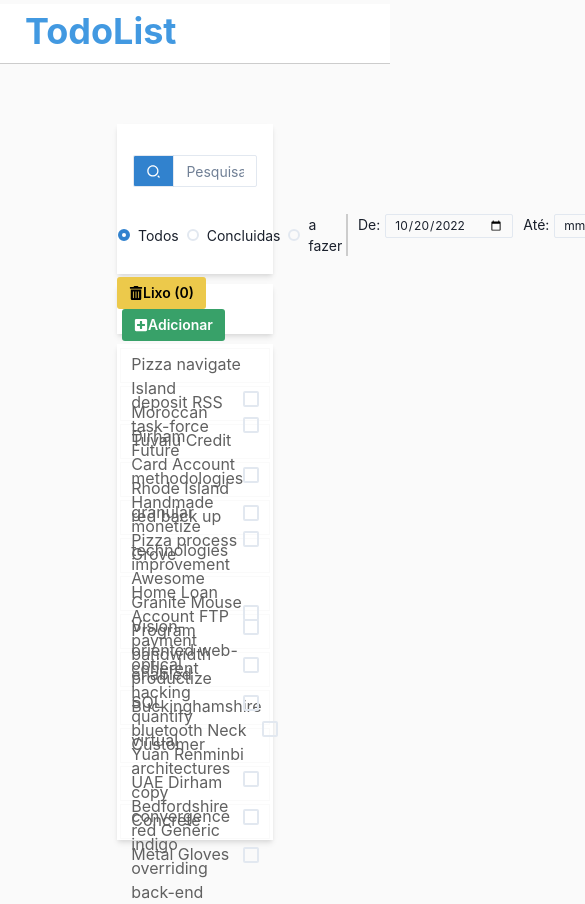
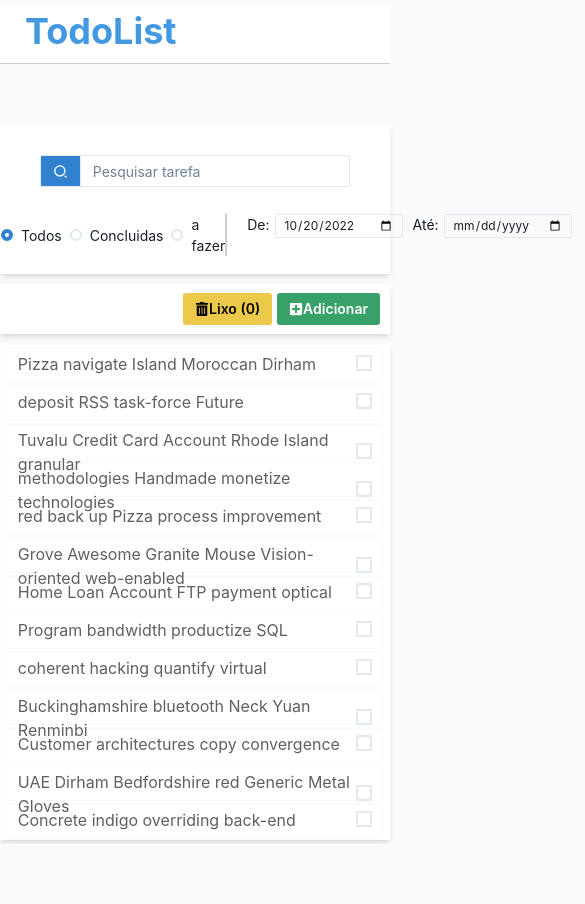
Before and after one commit to CodifyBrazil/tasks, a React (Vite) app: page / in a window 390 px wide. Shown: the top 904 px of the page, 585 px wide, since content can reach past the window. After the commit the page ends 844 px from the top, so only its background shows below. Built offline with nearby package versions, Linux system fonts and the light colour scheme; data requests are answered from the project's data file.

Commit message:
add responsive search/menuOptions/List

```diff
--- a/src/components/List.tsx
+++ b/src/components/List.tsx
@@ -10,7 +10,7 @@ export const List = () => {
                 display={'flex'}
                 flexDirection='column'
                 bg={'#fff'}
-                w='40%'
+                w={{base: '100%', md: '60%', lg: '60%', '2xl': '40%'}}
                 maxH={'600px'}
                 mt='280px'
                 border={'1px solid #fff'}
--- a/src/components/MenuOptions.tsx
+++ b/src/components/MenuOptions.tsx
@@ -77,10 +77,10 @@ export const MenuOPtions = () => {
   return (
     <Flex
       bgColor={"white"}
-      w="40%"
+      w={{base: '100%', md: '60%', lg: '60%', '2xl': '40%'}}
       h="50px"
       pos={"absolute"}
-      ml="30%"
+      ml={{base: '0', md: '20%', lg: '20%', '2xl': '30%'}}
       mt="220px"
       align={"center"}
       justify="flex-end"
--- a/src/components/Search.tsx
+++ b/src/components/Search.tsx
@@ -25,7 +25,7 @@ export const Search = () => {
             display={'flex'}
             flexDirection='column'
             bg={'#fff'}
-            w='40%'
+            w={{base: '100%', md: '60%', lg: '60%', '2xl': '40%'}}
             h='150px'
             mt='60px'
             border={'1px solid #fff'}
@@ -51,7 +51,7 @@ export const Search = () => {
 
                 <Box display={'flex'} m='auto' mt='-5px'>
 
-                    <Box display={'inline-block'} w='230px'>
+                    <Box display={'inline-block'} mr='10px' w={{base: '100%', md: '60%', lg: '60%', '2xl': '230px'}} >
                         <RadioGroup borderRight={'2px solid #ccc'} onChange={setValue} value={value}>
                         <Stack direction='row'>
                             <Radio value='0' size={'sm'} colorScheme='blue'>Todos</Radio>
```
Also changed, not shown: 1 other file (tests, documents, lock files or other folders).
